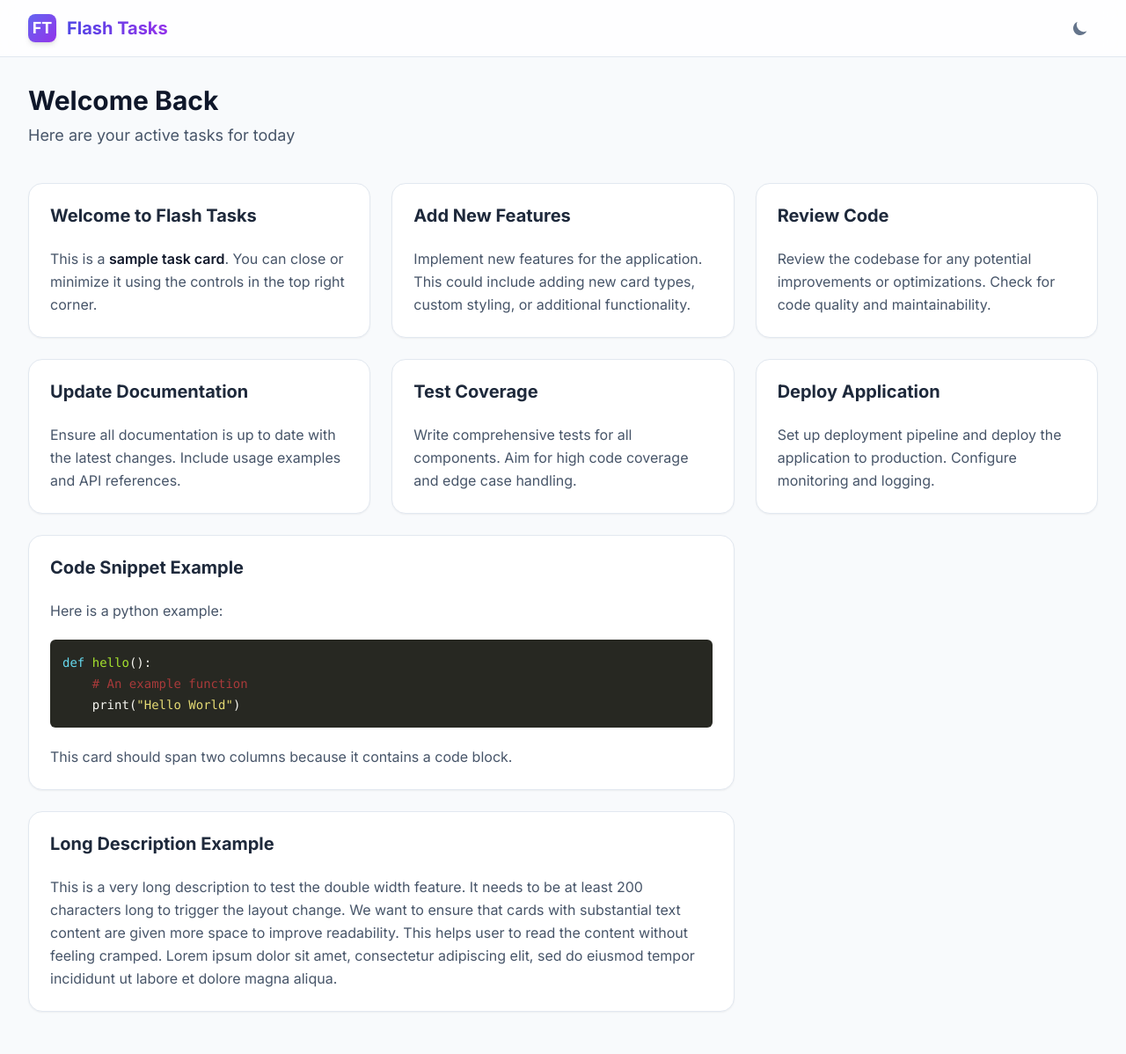
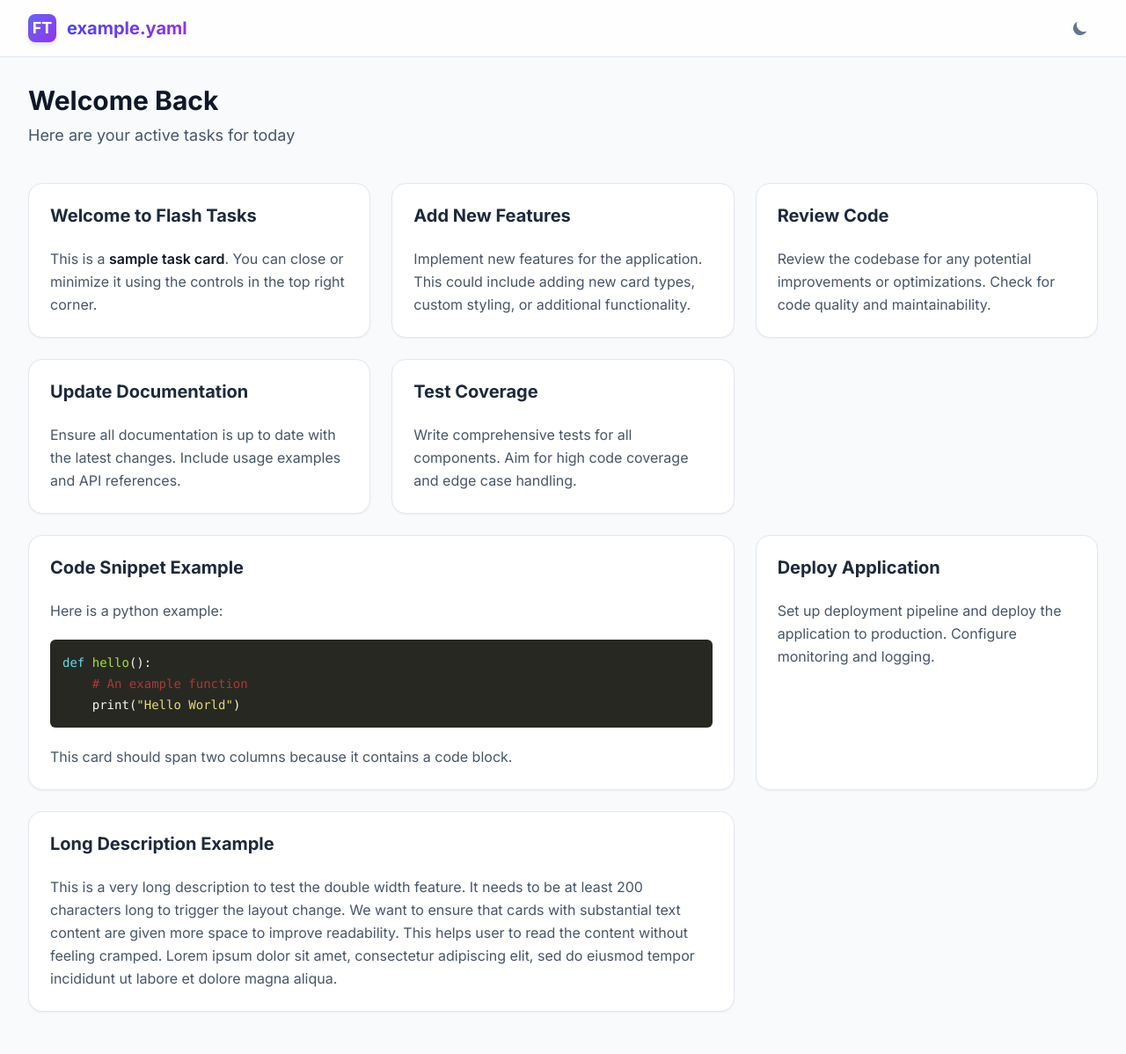
Before and after one commit to darenr/flash-tasks, a Flask app: page / in a window 1280 px wide. Shown: the whole page at 88% size. Run offline with Flask 3, Linux system fonts and the light colour scheme; some libraries are stand-ins or nearby versions.

Commit message:
refactor task loading and processing; enhance error handling and logging

````diff
--- a/app.py
+++ b/app.py
@@ -2,51 +2,107 @@ from flask import Flask, render_template
 import yaml
 import os
 import markdown
+import argparse
+import glob
+from loguru import logger
+
 
 app = Flask(__name__)
 
 
-def load_tasks():
-    """Load tasks from the YAML file."""
-    yaml_path = os.path.join(os.path.dirname(__file__), "tasks.yaml")
+def process_task(task):
+    """Process a single task to render markdown and determine layout."""
+    task_id = task.get("id", "unknown")
+    logger.debug(f"Processing task {task_id}")
+
+    if "description" in task:
+        raw_desc = task["description"]
+        html_desc = markdown.markdown(raw_desc, extensions=["fenced_code", "codehilite"])
+        task["description"] = html_desc
+
+        # Determine if card should be wide
+        # Check for code blocks or long descriptions (> 200 chars)
+        has_code = "<pre>" in html_desc
+        is_long = len(raw_desc) > 200
+        task["is_wide"] = has_code or is_long
+        logger.debug(
+            f"Task {task_id}: is_wide={task['is_wide']} (code={has_code}, long={is_long})"
+        )
+
+    return task
+
+
+def load_from_file(file_path):
+    """Load tasks from a single YAML file."""
+    logger.info(f"Loading tasks from {file_path}")
     try:
-        with open(yaml_path, "r", encoding="utf-8") as file:
-            data = yaml.safe_load(file)
+        with open(file_path, "r", encoding="utf-8") as file:
+            data = yaml.safe_load(file) or {}
             tasks = data.get("tasks", [])
-            # Convert markdown descriptions to HTML
-            for task in tasks:
-                if "description" in task:
-                    raw_desc = task["description"]
-                    html_desc = markdown.markdown(
-                        raw_desc, extensions=["fenced_code", "codehilite"]
-                    )
-                    task["description"] = html_desc
-
-                    # Determine if card should be wide
-                    # Check for code blocks or long descriptions (> 200 chars)
-                    has_code = "<pre>" in html_desc
-                    is_long = len(raw_desc) > 200
-                    task["is_wide"] = has_code or is_long
-            return tasks
+            logger.info(f"Found {len(tasks)} tasks in {file_path}")
+            return [process_task(task) for task in tasks]
     except FileNotFoundError:
-        print(f"Warning: {yaml_path} not found. Using empty task list.")
+        logger.warning(f"Warning: {file_path} not found.")
         return []
     except yaml.YAMLError as e:
-        print(f"Error parsing YAML: {e}")
+        logger.error(f"Error parsing YAML in {file_path}: {e}")
         return []
+
+
+def load_tasks():
+    """Load tasks from the configured source."""
+    source_path = app.config.get("TASKS_SOURCE", "tasks")
+    logger.info(f"Loading tasks from source: {source_path}")
+
+    all_tasks = []
+
+    if os.path.isdir(source_path):
+        # Find all .yaml and .yml files
+        yaml_files = glob.glob(os.path.join(source_path, "*.yaml")) + glob.glob(
+            os.path.join(source_path, "*.yml")
+        )
+        yaml_files.sort()  # Consistent order
+        logger.debug(f"Found {len(yaml_files)} YAML files in directory")
+        for file_path in yaml_files:
+            all_tasks.extend(load_from_file(file_path))
+    else:
+        all_tasks = load_from_file(source_path)
+
+    logger.info(f"Total tasks loaded: {len(all_tasks)}")
+    return all_tasks
 
 
 @app.route("/")
 def index():
     """Render the main page with task cards."""
+    logger.info("Serving index page")
     tasks = load_tasks()
-    return render_template("index.html", tasks=tasks)
+    title = app.config.get("PAGE_TITLE", "Flash Tasks")
+    return render_template("index.html", tasks=tasks, title=title)
 
 
 if __name__ == "__main__":
+    parser = argparse.ArgumentParser(description="Flash Tasks Server")
+    parser.add_argument(
+        "input_path",
+        nargs="?",
+        default="tasks/example.yaml",
+        help="Path to a tasks.yaml file or a directory containing YAML files",
+    )
+    args = parser.parse_args()
+
+    # Configure app based on args
+    input_path = os.path.abspath(args.input_path)
+    app.config["TASKS_SOURCE"] = input_path
+    app.config["PAGE_TITLE"] = os.path.basename(input_path)
+
     # Get configuration from environment variables
     debug_mode = os.environ.get("FLASK_DEBUG", "False").lower() == "true"
     host = os.environ.get("FLASK_HOST", "127.0.0.1")
     port = int(os.environ.get("FLASK_PORT", "5000"))
 
+    logger.info("Starting Flash Tasks server")
+    logger.info(f"Loading tasks from: {input_path}")
+    logger.info(f"Bind: {host}:{port}, Debug: {debug_mode}")
+
     app.run(debug=debug_mode, host=host, port=port)
--- a/pyproject.toml
+++ b/pyproject.toml
@@ -6,6 +6,7 @@ readme = "README.md"
 requires-python = ">=3.13"
 dependencies = [
     "flask>=3.1.2",
+    "loguru>=0.7.3",
     "markdown>=3.10.1",
     "pygments>=2.19.2",
     "pyyaml>=6.0.3",
--- a/tasks.yaml
+++ b/tasks/example.yaml
@@ -19,10 +19,6 @@ tasks:
     heading: "Test Coverage"
     description: "Write comprehensive tests for all components. Aim for high code coverage and edge case handling."
 
-  - id: 6
-    heading: "Deploy Application"
-    description: "Set up deployment pipeline and deploy the application to production. Configure monitoring and logging."
-
   - id: 7
     heading: "Code Snippet Example"
     description: |
@@ -34,6 +30,11 @@ tasks:
       ```
       This card should span two columns because it contains a code block.
 
+
+  - id: 6
+    heading: "Deploy Application"
+    description: "Set up deployment pipeline and deploy the application to production. Configure monitoring and logging."
+
   - id: 8
     heading: "Long Description Example"
     description: "This is a very long description to test the double width feature. It needs to be at least 200 characters long to trigger the layout change. We want to ensure that cards with substantial text content are given more space to improve readability. This helps user to read the content without feeling cramped. Lorem ipsum dolor sit amet, consectetur adipiscing elit, sed do eiusmod tempor incididunt ut labore et dolore magna aliqua."
--- a/templates/index.html
+++ b/templates/index.html
@@ -4,7 +4,7 @@
 <head>
     <meta charset="UTF-8">
     <meta name="viewport" content="width=device-width, initial-scale=1.0">
-    <title>Flash Tasks</title>
+    <title>{{ title }}</title>
     <link rel="stylesheet" href="{{ url_for('static', filename='css/pygments.css') }}">
     <script src="https://cdn.tailwindcss.com?plugins=typography"></script>
     <script>
@@ -58,7 +58,7 @@
                     </div>
                     <h1
                         class="text-xl font-bold bg-clip-text text-transparent bg-gradient-to-r from-indigo-600 to-purple-600 dark:from-indigo-400 dark:to-purple-400">
-                        Flash Tasks
+                        {{ title }}
                     </h1>
                 </div>
                 <button id="theme-toggle" type="button"
````
Also changed, not shown: 1 other file.
